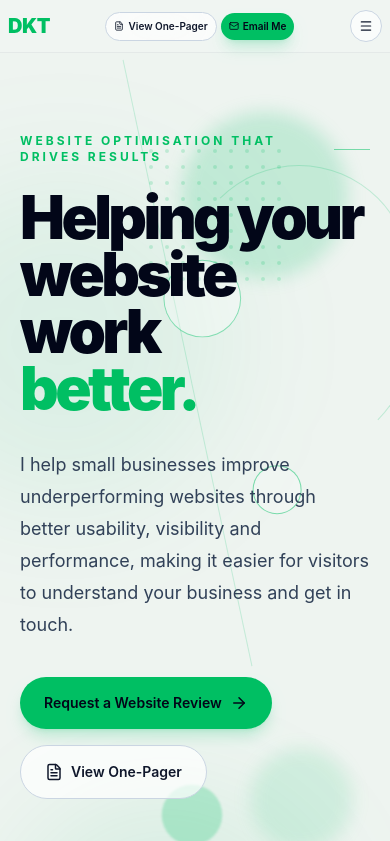
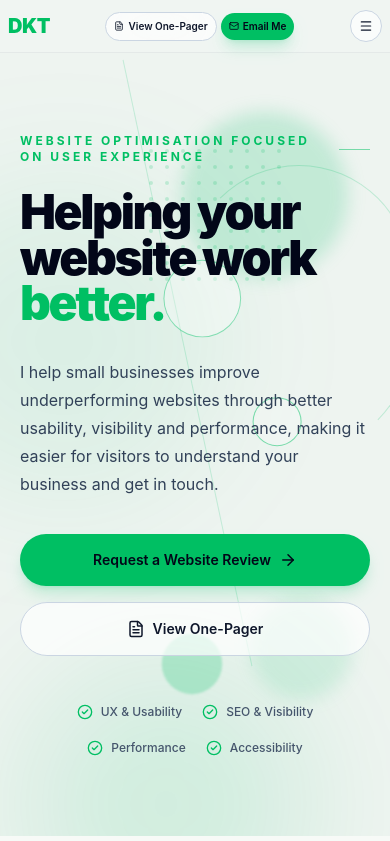
Before and after one commit to DKT15/DKT-Website-Optimisation, a React (Vite) app: page / in a window 390 px wide. Shown: the top 841 px of the page. Built offline with nearby package versions, Linux system fonts and the light colour scheme.

Commit message:
finished home page.

```diff
--- a/src/pages/Home.jsx
+++ b/src/pages/Home.jsx
@@ -1,5 +1,4 @@
 import { Link } from "react-router-dom";
-// import { useState } from "react";
 import AnimatedShapes from "../components/AnimatedShapes";
 import SectionHeader from "../components/SectionHeader";
 import Button from "../components/Button";
@@ -52,34 +51,33 @@ export default function HomePage() {
             className="max-w-3xl"
           >
             <p className="mb-6 flex items-center gap-3 text-xs font-bold uppercase tracking-[0.25em] text-[#00bf63]">
-              Website optimisation that drives results
+              Website optimisation focused on user experience
               <span className="h-px w-12 bg-[#00bf63]/50" />
             </p>
-            <h1 className="text-6xl font-black leading-[0.95] tracking-[-0.06em] text-slate-950 md:text-8xl">
-              Helping your website work
-              <br />
+            <h1 className="text-5xl font-black leading-[0.95] tracking-[-0.05em] text-slate-950 sm:text-6xl md:text-8xl">
+              Helping your website work {""}
               <span className="text-[#00bf63]">better.</span>
             </h1>
-            <p className="mt-8 max-w-xl text-lg leading-8 text-slate-700">
+            <p className="mt-8 max-w-xl text-base leading-7 text-slate-700 sm:text-lg sm:leading-8">
               I help small businesses improve underperforming websites through
               better usability, visibility and performance, making it easier for
               visitors to understand your business and get in touch.
             </p>
-            <div className="mt-9 flex flex-wrap gap-4">
+            <div className="mt-9 flex flex-col gap-4 sm:flex-row sm:flex-wrap">
               <Link to="/contact">
-                <Button className="rounded-2xl px-6 py-4">
+                <Button className="w-full rounded-2xl px-6 py-4 sm:w-auto">
                   Request a Website Review <ArrowRight size={18} />
                 </Button>
               </Link>
               <Button
                 href="/website-optimisation-for-small-businesses.pdf"
                 variant="secondary"
-                className="rounded-2xl px-6 py-4"
+                className="w-full rounded-2xl px-6 py-4 sm:w-auto"
               >
                 <FileText size={18} /> View One-Pager
               </Button>
             </div>
-            <div className="mt-12 flex flex-wrap gap-5 text-sm font-medium text-slate-600">
+            <div className="mt-12 flex flex-wrap gap-5 text-sm font-medium text-slate-600 [@media(max-width:639px)]:justify-center [@media(max-width:639px)]:text-xs">
               {[
                 "UX & Usability",
                 "SEO & Visibility",
```
